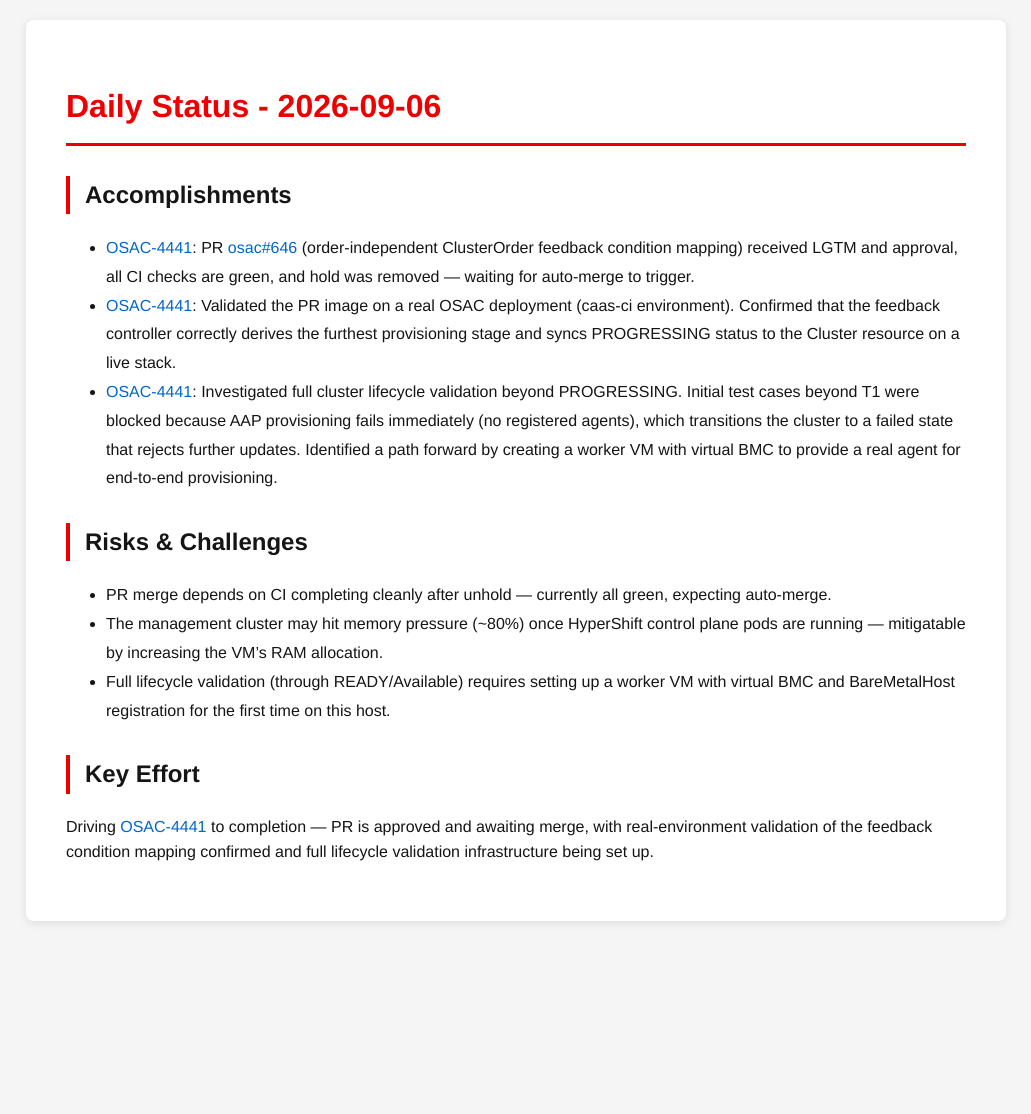
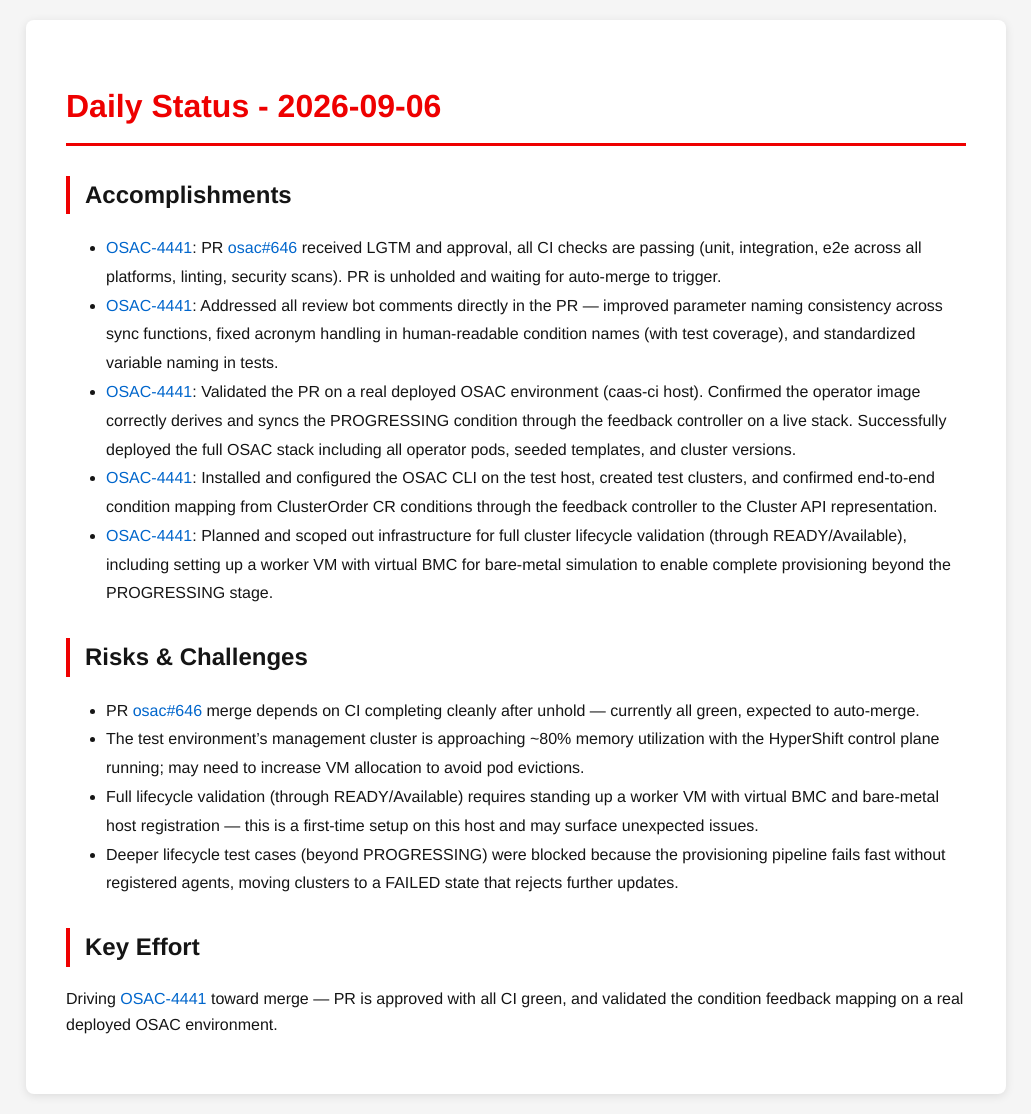
Before and after one commit to tzvatot/daily-status, a Jekyll site: the page built from 2026-09-06.md, in a window 1280 px wide. Shown: the whole page, without its empty margins (124-1155 px from the left). Built offline with Jekyll 4.4.1, drawn with Linux system fonts in a browser that asks for light colours; before the commit the page ends 941 px from its top, so only the background shows below that.

Commit message:
Daily status update - 2026-09-06

```diff
--- a/2026-09-06.md
+++ b/2026-09-06.md
@@ -7,14 +7,17 @@ date: 2026-09-06
 # Daily Status - 2026-09-06
 
 ## Accomplishments
-- [OSAC-4441](https://redhat.atlassian.net/browse/OSAC-4441): PR [osac#646](https://github.com/osac-project/osac/pull/646) (order-independent ClusterOrder feedback condition mapping) received LGTM and approval, all CI checks are green, and hold was removed — waiting for auto-merge to trigger.
-- [OSAC-4441](https://redhat.atlassian.net/browse/OSAC-4441): Validated the PR image on a real OSAC deployment (caas-ci environment). Confirmed that the feedback controller correctly derives the furthest provisioning stage and syncs PROGRESSING status to the Cluster resource on a live stack.
-- [OSAC-4441](https://redhat.atlassian.net/browse/OSAC-4441): Investigated full cluster lifecycle validation beyond PROGRESSING. Initial test cases beyond T1 were blocked because AAP provisioning fails immediately (no registered agents), which transitions the cluster to a failed state that rejects further updates. Identified a path forward by creating a worker VM with virtual BMC to provide a real agent for end-to-end provisioning.
+- [OSAC-4441](https://redhat.atlassian.net/browse/OSAC-4441): PR [osac#646](https://github.com/osac-project/osac/pull/646) received LGTM and approval, all CI checks are passing (unit, integration, e2e across all platforms, linting, security scans). PR is unholded and waiting for auto-merge to trigger.
+- [OSAC-4441](https://redhat.atlassian.net/browse/OSAC-4441): Addressed all review bot comments directly in the PR — improved parameter naming consistency across sync functions, fixed acronym handling in human-readable condition names (with test coverage), and standardized variable naming in tests.
+- [OSAC-4441](https://redhat.atlassian.net/browse/OSAC-4441): Validated the PR on a real deployed OSAC environment (caas-ci host). Confirmed the operator image correctly derives and syncs the PROGRESSING condition through the feedback controller on a live stack. Successfully deployed the full OSAC stack including all operator pods, seeded templates, and cluster versions.
+- [OSAC-4441](https://redhat.atlassian.net/browse/OSAC-4441): Installed and configured the OSAC CLI on the test host, created test clusters, and confirmed end-to-end condition mapping from ClusterOrder CR conditions through the feedback controller to the Cluster API representation.
+- [OSAC-4441](https://redhat.atlassian.net/browse/OSAC-4441): Planned and scoped out infrastructure for full cluster lifecycle validation (through READY/Available), including setting up a worker VM with virtual BMC for bare-metal simulation to enable complete provisioning beyond the PROGRESSING stage.
 
 ## Risks & Challenges
-- PR merge depends on CI completing cleanly after unhold — currently all green, expecting auto-merge.
-- The management cluster may hit memory pressure (~80%) once HyperShift control plane pods are running — mitigatable by increasing the VM's RAM allocation.
-- Full lifecycle validation (through READY/Available) requires setting up a worker VM with virtual BMC and BareMetalHost registration for the first time on this host.
+- PR [osac#646](https://github.com/osac-project/osac/pull/646) merge depends on CI completing cleanly after unhold — currently all green, expected to auto-merge.
+- The test environment's management cluster is approaching ~80% memory utilization with the HyperShift control plane running; may need to increase VM allocation to avoid pod evictions.
+- Full lifecycle validation (through READY/Available) requires standing up a worker VM with virtual BMC and bare-metal host registration — this is a first-time setup on this host and may surface unexpected issues.
+- Deeper lifecycle test cases (beyond PROGRESSING) were blocked because the provisioning pipeline fails fast without registered agents, moving clusters to a FAILED state that rejects further updates.
 
 ## Key Effort
-Driving [OSAC-4441](https://redhat.atlassian.net/browse/OSAC-4441) to completion — PR is approved and awaiting merge, with real-environment validation of the feedback condition mapping confirmed and full lifecycle validation infrastructure being set up.
+Driving [OSAC-4441](https://redhat.atlassian.net/browse/OSAC-4441) toward merge — PR is approved with all CI green, and validated the condition feedback mapping on a real deployed OSAC environment.
```
